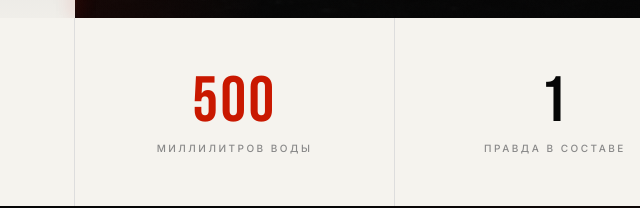
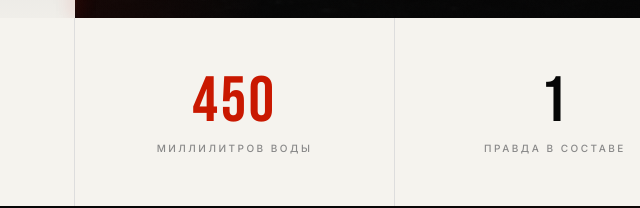
Before and after one commit to rogozinvmikhail-max/sd-site, a plain HTML site: page index.html in a window 1280 px wide. Shown: the part 782-990 px from the top of the page, 565-1205 px from the left. Drawn offline with nearby package versions, Linux system fonts and the light colour scheme; grey boxes are pictures that could not be loaded.

Commit message:
Update index.html

```diff
--- a/index.html
+++ b/index.html
@@ -481,7 +481,7 @@ footer {
     <div class="num-label">Сахара и красителей</div>
   </div>
   <div class="num-cell r d2">
-    <div class="num-big accent">500</div>
+    <div class="num-big accent">450</div>
     <div class="num-label">Миллилитров воды</div>
   </div>
   <div class="num-cell r d3">
```
